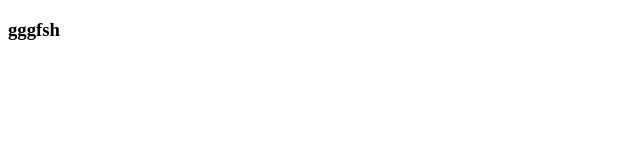
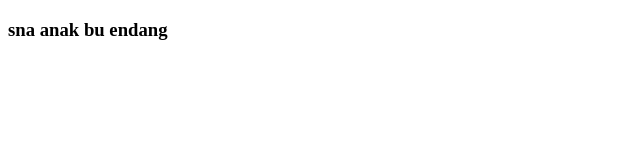
Before and after one commit to shakierrarasberry/git, a plain HTML site: page produk.html in a window 1280 px wide. Shown: the whole page, without its empty margins (0-640 px from the left). Drawn offline with Linux system fonts and the light colour scheme.

Commit message:
nama sina

```diff
--- a/produk.html
+++ b/produk.html
@@ -6,8 +6,7 @@
     <title>Document</title>
 </head>
 <body>
-    <h3>gggfsh
-
+    <h3>sna anak bu endang
     </h3>
 </body>
 </html>
```
